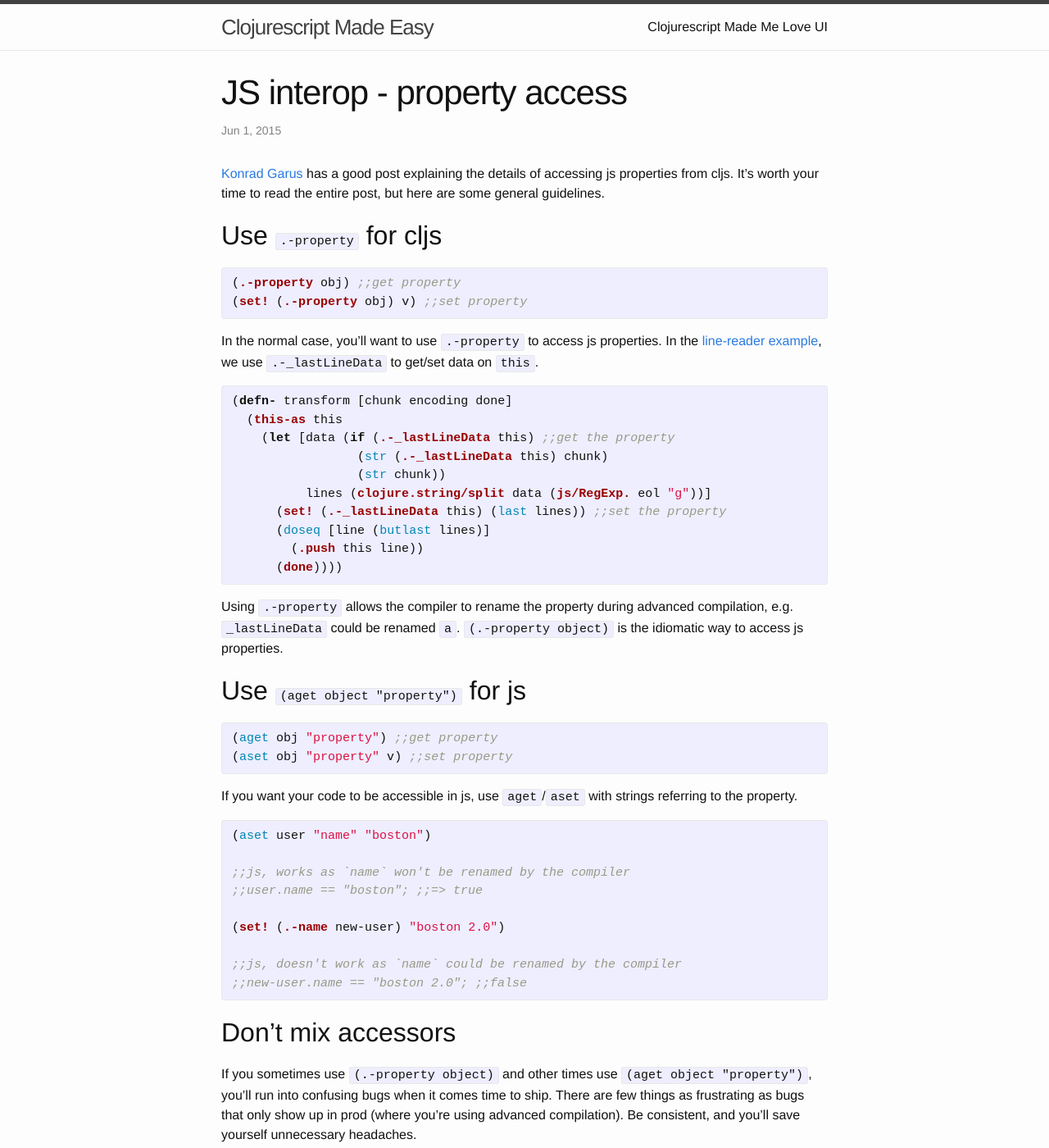
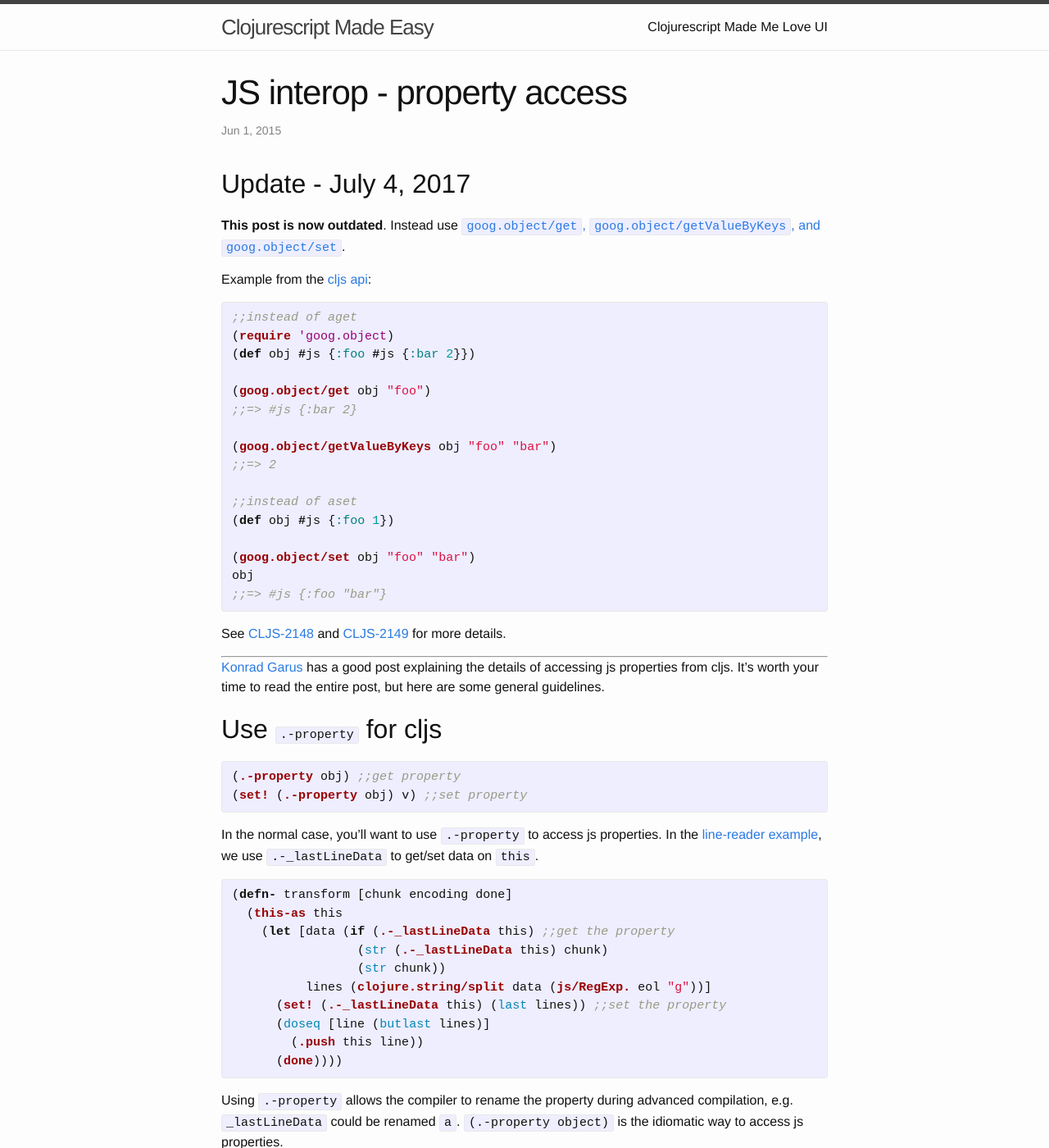
Before and after one commit to bostonou/bostonou.github.io, a Jekyll site: the page built from _posts/2015-06-01-js-interop-property-access.markdown, in a window 1280 px wide and 1400 px high. Shown: the whole window at 82% size. Built offline with Jekyll 4.4.1, drawn with Linux system fonts in a browser that asks for light colours; nearby versions of some CDN libraries; comment, search, counter and statistics services are not loaded; some of the changed text lies outside the part shown.

Commit message:
Update js property access post

```diff
--- a/_posts/2015-06-01-js-interop-property-access.markdown
+++ b/_posts/2015-06-01-js-interop-property-access.markdown
@@ -1,5 +1,34 @@
 ---
 title: JS interop - property access
+---
+
+## Update - July 4, 2017
+
+**This post is now outdated**. Instead use [`goog.object/get`, `goog.object/getValueByKeys`, and `goog.object/set`][goog object].
+
+Example from the [cljs api][cljs api]:
+
+{% highlight clojure %}
+;;instead of aget
+(require 'goog.object)
+(def obj #js {:foo #js {:bar 2}})
+
+(goog.object/get obj "foo")
+;;=> #js {:bar 2}
+
+(goog.object/getValueByKeys obj "foo" "bar")
+;;=> 2
+
+;;instead of aset
+(def obj #js {:foo 1})
+
+(goog.object/set obj "foo" "bar")
+obj
+;;=> #js {:foo "bar"}
+{% endhighlight %}
+
+See [CLJS-2148][cljs-2148] and [CLJS-2149][cljs-2149] for more details.
+
 ---
 
 [Konrad Garus][reference-post] has a good post explaining the details of accessing js properties from cljs. It's worth your time to read the entire post, but here are some general guidelines.
@@ -46,7 +75,8 @@ If you want your code to be accessible in js, use `aget`/`aset` with strings ref
 (set! (.-name new-user) "boston 2.0")
 
 ;;js, doesn't work as `name` could be renamed by the compiler
-;;new-user.name == "boston 2.0"; ;;false
+;;new-user.name == "boston 2.0"; ;;=> false
+
 {% endhighlight %}
 
 ## Don't mix accessors
@@ -55,3 +85,7 @@ If you sometimes use `(.-property object)` and other times use `(aget object "pr
 
 [reference-post]: http://squirrel.pl/blog/2013/03/28/two-ways-to-access-properties-in-clojurescript/
 [line-reader]: http://clojurescriptmadeeasy.com/blog/cljs-read-files-line-by-line-on-nodejs.html
+[goog object]: https://google.github.io/closure-library/api/goog.object.html
+[cljs api]: https://cljs.github.io/api/cljs.core/aget
+[cljs-2148]: https://dev.clojure.org/jira/browse/CLJS-2148
+[cljs-2149]: https://dev.clojure.org/jira/browse/CLJS-2149
```
